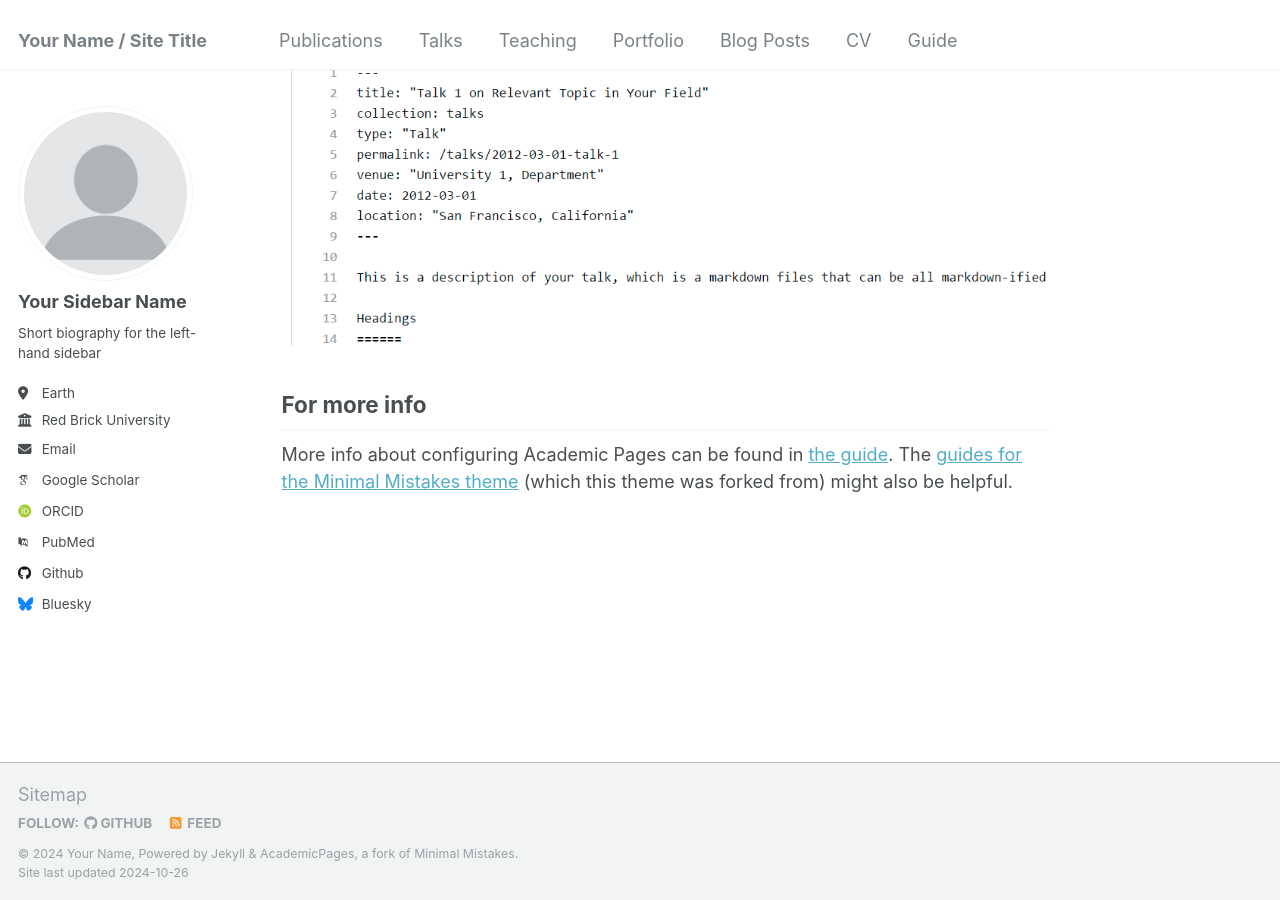
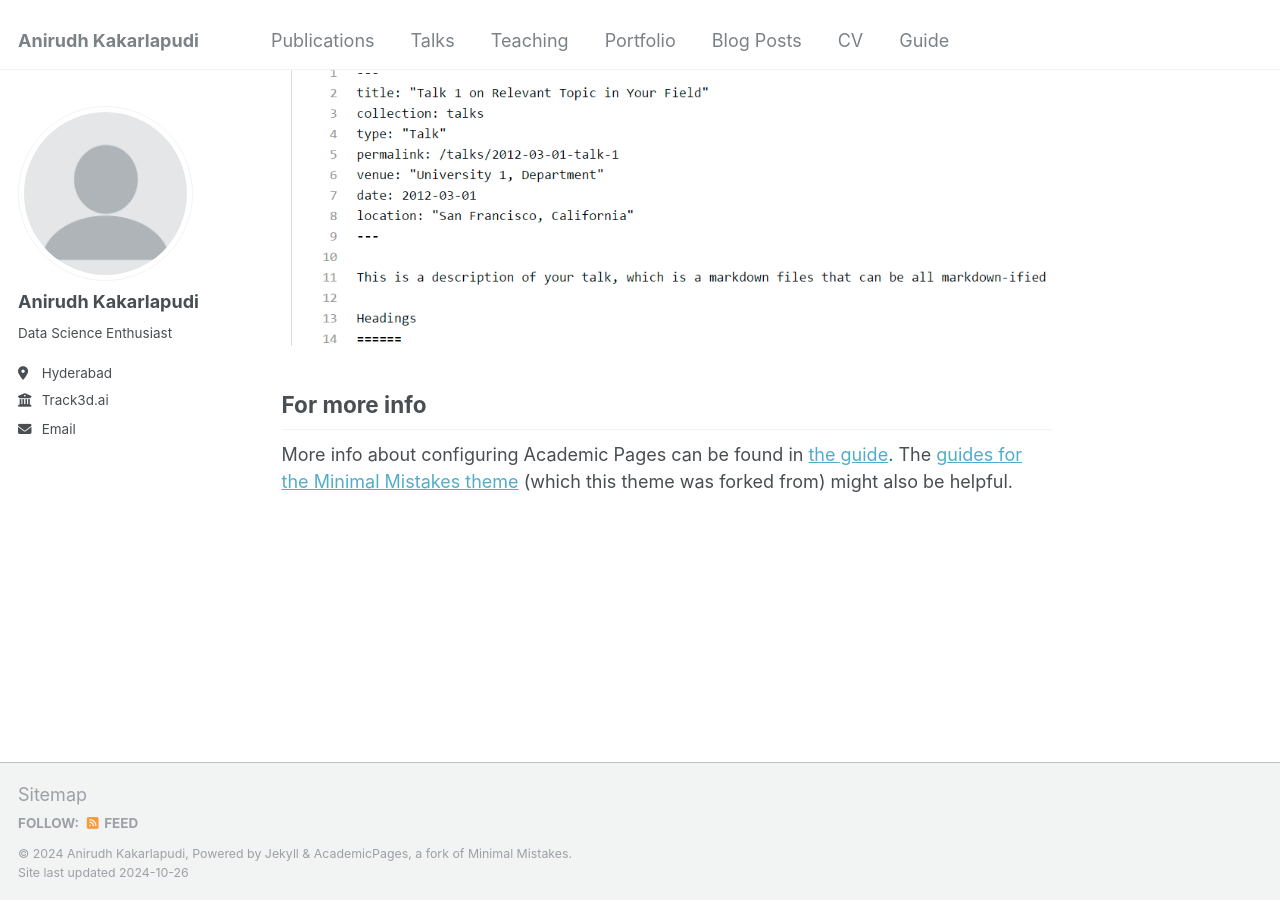
Before and after one commit to Anirudh-Kakarlapudi/Anirudh-Kakarlapudi.github.io, a Jekyll site: the page built from _pages/about.md, in a window 1280 px wide and 900 px high, scrolled down 2643 px. Built offline with Jekyll 4.4.1, drawn with Linux system fonts in a browser that asks for light colours; some web fonts are replaced.

Commit message:
Update _config.yml

```diff
--- a/_config.yml
+++ b/_config.yml
@@ -8,9 +8,9 @@
 
 # Basic Site Settings
 locale                   : "en-US"
-title                    : "Your Name / Site Title"
+title                    : "Anirudh Kakarlapudi"
 title_separator          : "-"
-name                     : &name "Your Name"
+name                     : &name "Anirudh Kakarlapudi"
 description              : &description "personal description"
 url                      : https://academicpages.github.io # the base hostname & protocol for your site e.g. "https://mmistakes.github.io"
 baseurl                  : "" # the subpath of your site, e.g. "/blog"
@@ -22,65 +22,65 @@ repository               : "academicpages/academicpages.github.io"
 author:
   # Biographic information
   avatar           : "profile.png"
-  name             : "Your Sidebar Name"
+  name             : "Anirudh Kakarlapudi"
   pronouns         : # example: "she/her"
-  bio              : "Short biography for the left-hand sidebar"
-  location         : "Earth"
-  employer         : "Red Brick University"
+  bio              : "Data Science Enthusiast"
+  location         : "Hyderabad"
+  employer         : "Track3d.ai"
   uri              : # URL
-  email            : "none@example.org"
+  email            : "mauryakak@gmail.com"
 
-  # Academic websites
-  arxiv            : # URL - Update with the correct link to your profile
-  googlescholar    : "https://scholar.google.com/citations?user=PS_CX0AAAAAJ"
-  impactstory      : # URL
-  orcid            : "http://orcid.org/yourorcidurl"
-  semantic         : # URL
-  pubmed           : "https://www.ncbi.nlm.nih.gov/pubmed/?term=john+snow"
-  researchgate     : # URL
+  # # Academic websites
+  # arxiv            : # URL - Update with the correct link to your profile
+  # googlescholar    : "https://scholar.google.com/citations?user=PS_CX0AAAAAJ"
+  # impactstory      : # URL
+  # orcid            : "http://orcid.org/yourorcidurl"
+  # semantic         : # URL
+  # pubmed           : "https://www.ncbi.nlm.nih.gov/pubmed/?term=john+snow"
+  # researchgate     : # URL
 
-  # Repositories and software development
-  bitbucket        : # Username - Update with your username on the site
-  codepen          : # Username
-  dribbble         : # Username
-  github           : "academicpages"
-  kaggle           : # Username
-  stackoverflow    : # User number or user number and name (i.e., use "1" or "1/jeff-atwood")
+  # # Repositories and software development
+  # bitbucket        : # Username - Update with your username on the site
+  # codepen          : # Username
+  # dribbble         : # Username
+  # github           : "academicpages"
+  # kaggle           : # Username
+  # stackoverflow    : # User number or user number and name (i.e., use "1" or "1/jeff-atwood")
 
   # Social media
-  bluesky          : "bsky.app" # Replace this with you Bluesky username
-  facebook         : # Username
-  flickr           : # Username
-  foursquare       : # Username
-  goodreads        : # Username
-  google_plus      : # Username
-  keybase          : # Username
-  instagram        : # Username
-  lastfm           : # Username
-  linkedin         : # Username
-  mastodon         : # URL
-  medium           : # URL
-  pinterest        : # Username
-  soundcloud       : # Username
-  steam            : # Username
-  telegram         : # URL
-  tumblr           : # Username
-  twitter          : # Username for X / Twitter
-  vine             : # Username
-  weibo            : # Username
-  wikipedia        : # Username
-  xing             : # Username
-  youtube          : # Username
-  zhihu            : # Username
+  # bluesky          : "bsky.app" # Replace this with you Bluesky username
+  # facebook         : # Username
+  # flickr           : # Username
+  # foursquare       : # Username
+  # goodreads        : # Username
+  # google_plus      : # Username
+  # keybase          : # Username
+  # instagram        : # Username
+  # lastfm           : # Username
+  # linkedin         : # Username
+  # mastodon         : # URL
+  # medium           : # URL
+  # pinterest        : # Username
+  # soundcloud       : # Username
+  # steam            : # Username
+  # telegram         : # URL
+  # tumblr           : # Username
+  # twitter          : # Username for X / Twitter
+  # vine             : # Username
+  # weibo            : # Username
+  # wikipedia        : # Username
+  # xing             : # Username
+  # youtube          : # Username
+  # zhihu            : # Username
 
-# Publication Category - The following the list of publication categories and their headings
-publication_category:
-  books:
-    title: 'Books'
-  manuscripts:
-    title: 'Journal Articles'
-  conferences:
-    title: 'Conference Papers'
+# # Publication Category - The following the list of publication categories and their headings
+# publication_category:
+#   books:
+#     title: 'Books'
+#   manuscripts:
+#     title: 'Journal Articles'
+#   conferences:
+#     title: 'Conference Papers'
 
 # Site Settings
 teaser                   :  # filename of teaser fallback teaser image placed in /images/, .e.g. "500x300.png"
```
